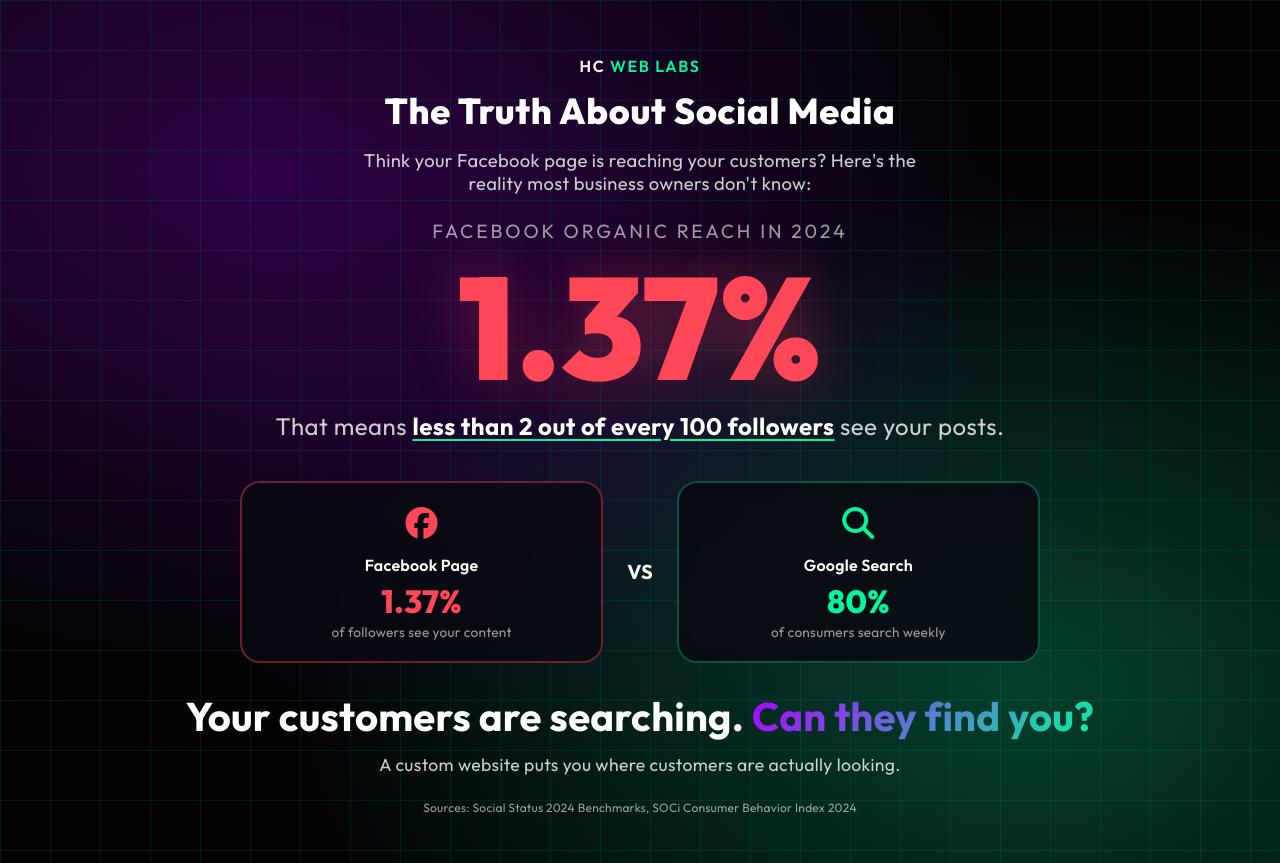
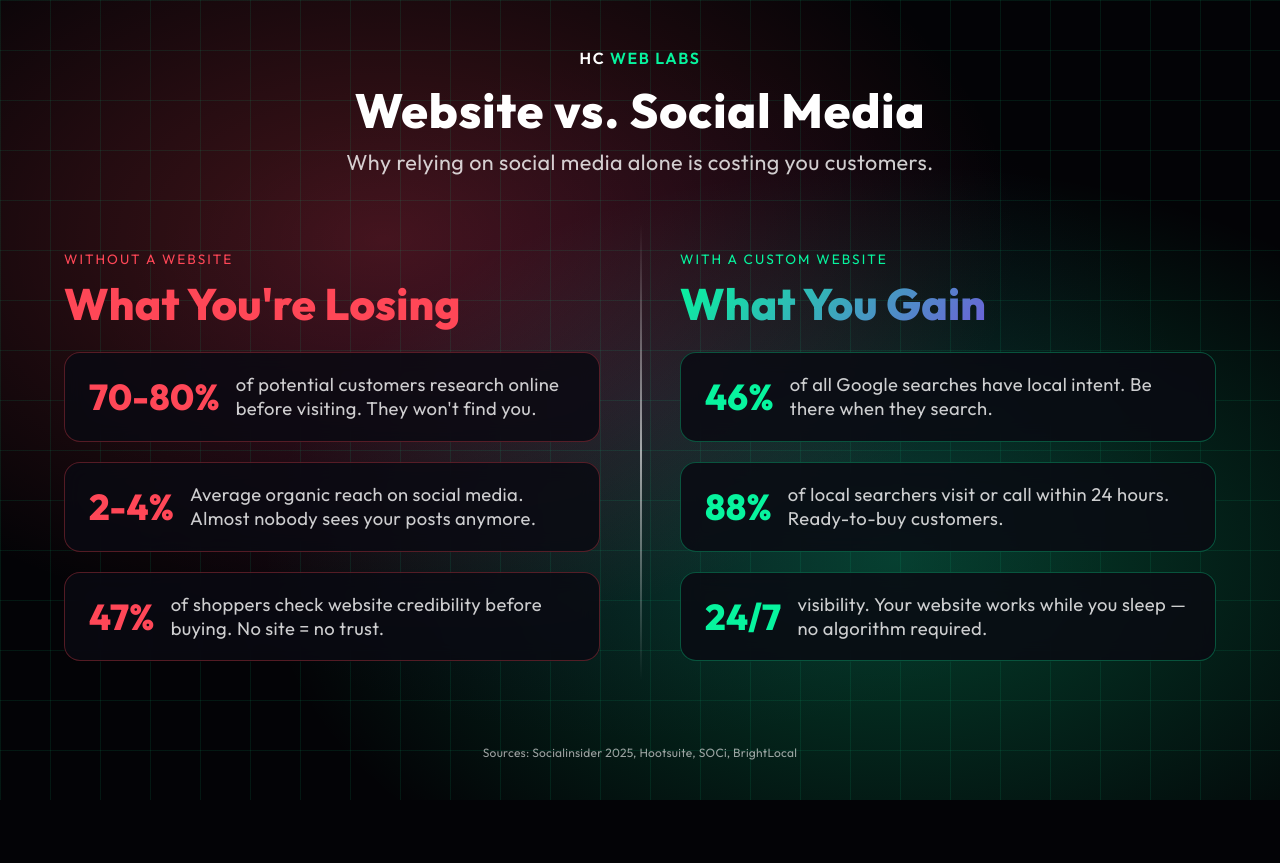
Before and after one commit to HCWebLabs/adverts, a plain HTML site: page index.html in a window 1280 px wide. After the commit the page ends 800 px from the top, so only its background shows below. Drawn offline with Linux system fonts and the light colour scheme.

Commit message:
Update index.html

```diff
--- a/index.html
+++ b/index.html
@@ -3,7 +3,7 @@
 <head>
     <meta charset="UTF-8">
     <meta name="viewport" content="width=device-width, initial-scale=1.0">
-    <title>HC Web Labs - The Truth About Facebook Reach</title>
+    <title>HC Web Labs - What You're Missing Without a Website</title>
 
     <link rel="preconnect" href="https://fonts.googleapis.com">
     <link rel="preconnect" href="https://fonts.gstatic.com" crossorigin>
@@ -21,16 +21,15 @@
             --color-1: #42047E;
             --color-2: #07F49E;
             --color-3: #AE00FF;
-            --color-4: #6C82C3;
             --gradient-main: linear-gradient(135deg, #AE00FF 0%, #07F49E 100%);
             --accent: #07F49E;
             --danger: #FF4757;
+            --warning: #FFA502;
             --bg-dark: #030306;
             --bg-glass: rgba(10, 10, 18, 0.7);
             --text-primary: #ffffff;
             --text-secondary: rgba(255, 255, 255, 0.8);
             --text-muted: rgba(255, 255, 255, 0.6);
-            --border-glass: rgba(255, 255, 255, 0.1);
             --border-accent: rgba(7, 244, 158, 0.3);
         }
 
@@ -45,11 +44,11 @@
 
         .flyer {
             min-height: 100vh;
-            display: flex;
-            flex-direction: column;
-            justify-content: space-between;
-            padding: clamp(2rem, 5vw, 3.5rem);
-            padding-bottom: clamp(2rem, 4vw, 3rem);
+            display: grid;
+            grid-template-columns: 1fr 1fr;
+            gap: 3rem;
+            padding: clamp(1.5rem, 4vw, 3rem);
+            padding-top: clamp(7rem, 14vw, 10rem);
             position: relative;
             overflow: hidden;
         }
@@ -59,8 +58,8 @@
             position: absolute;
             inset: 0;
             background:
-                radial-gradient(ellipse at 20% 20%, rgba(174, 0, 255, 0.25) 0%, transparent 50%),
-                radial-gradient(ellipse at 80% 80%, rgba(7, 244, 158, 0.25) 0%, transparent 50%),
+                radial-gradient(ellipse at 30% 30%, rgba(255, 71, 87, 0.25) 0%, transparent 50%),
+                radial-gradient(ellipse at 70% 70%, rgba(7, 244, 158, 0.25) 0%, transparent 50%),
                 radial-gradient(ellipse at 50% 50%, rgba(66, 4, 126, 0.15) 0%, transparent 60%);
             z-index: 0;
         }
@@ -75,15 +74,123 @@
             z-index: 0;
         }
 
+        /* Left Side - The Problem */
+        .side {
+            position: relative;
+            z-index: 1;
+            display: flex;
+            flex-direction: column;
+            justify-content: center;
+            padding: 1rem;
+        }
+
+        .side-header {
+            margin-bottom: 1.5rem;
+        }
+
+        .side-label {
+            font-size: 0.85rem;
+            text-transform: uppercase;
+            letter-spacing: 0.15em;
+            margin-bottom: 0.75rem;
+        }
+
+        .problem .side-label {
+            color: var(--danger);
+        }
+
+        .solution .side-label {
+            color: var(--accent);
+        }
+
+        .side-title {
+            font-size: clamp(1.75rem, 4vw, 2.75rem);
+            font-weight: 800;
+            line-height: 1.1;
+        }
+
+        .problem .side-title {
+            color: var(--danger);
+        }
+
+        .solution .side-title {
+            background: linear-gradient(135deg, #07F49E 0%, #AE00FF 100%);
+            -webkit-background-clip: text;
+            background-clip: text;
+            -webkit-text-fill-color: transparent;
+        }
+
+        /* Stats List */
+        .stats-list {
+            display: flex;
+            flex-direction: column;
+            gap: 1.25rem;
+        }
+
+        .stat-item {
+            display: flex;
+            align-items: center;
+            gap: 1rem;
+            background: rgba(10, 10, 18, 0.85);
+            backdrop-filter: blur(10px);
+            -webkit-backdrop-filter: blur(10px);
+            border-radius: 1rem;
+            padding: 1.25rem 1.5rem;
+        }
+
+        .problem .stat-item {
+            border: 1px solid rgba(255, 71, 87, 0.3);
+        }
+
+        .solution .stat-item {
+            border: 1px solid var(--border-accent);
+        }
+
+        .stat-number {
+            font-size: 2.25rem;
+            font-weight: 800;
+            line-height: 1;
+            flex-shrink: 0;
+        }
+
+        .problem .stat-number {
+            color: var(--danger);
+        }
+
+        .solution .stat-number {
+            color: var(--accent);
+        }
+
+        .stat-text {
+            font-size: 1.15rem;
+            color: var(--text-secondary);
+            line-height: 1.3;
+            letter-spacing: 0.02em;
+        }
+
+        /* Divider */
+        .divider {
+            position: absolute;
+            left: 50%;
+            top: 28%;
+            bottom: 15%;
+            width: 2px;
+            background: linear-gradient(to bottom, transparent, var(--text-muted), transparent);
+            z-index: 1;
+        }
+
         /* Header */
         .header {
-            position: relative;
-            z-index: 1;
-            text-align: center;
+            position: absolute;
+            top: clamp(1.5rem, 4vw, 3rem);
+            left: clamp(1.5rem, 4vw, 3rem);
+            right: clamp(1.5rem, 4vw, 3rem);
+            z-index: 2;
             display: flex;
             flex-direction: column;
             align-items: center;
-            gap: 0.75rem;
+            text-align: center;
+            gap: 0.5rem;
         }
 
         .logo {
@@ -92,226 +199,53 @@
             letter-spacing: 0.1em;
             text-transform: uppercase;
             color: var(--text-primary);
+            margin-bottom: 0.25rem;
         }
 
         .logo span {
             color: var(--accent);
         }
 
-        .tagline {
-            font-size: clamp(1.5rem, 4vw, 2.25rem);
+        .headline {
+            font-size: clamp(2rem, 5vw, 3rem);
             font-weight: 800;
             color: var(--text-primary);
             letter-spacing: 0.02em;
-            margin-bottom: 0.25rem;
         }
 
-        .intro-text {
-            font-size: clamp(1rem, 2vw, 1.15rem);
-            color: var(--text-secondary);
-            max-width: 600px;
-            letter-spacing: 0.02em;
-            margin-bottom: 1.5rem;
-        }
-
-        /* Main Content */
-        .main {
-            position: relative;
-            z-index: 1;
-            flex: 1;
-            display: flex;
-            flex-direction: column;
-            justify-content: center;
-            gap: 1.75rem;
-        }
-
-        /* The Big Stat */
-        .stat-showcase {
-            text-align: center;
-            margin-bottom: 0.25rem;
-        }
-
-        .stat-label {
-            font-size: clamp(1rem, 2vw, 1.2rem);
-            color: var(--text-muted);
-            text-transform: uppercase;
-            letter-spacing: 0.15em;
-            margin-bottom: 0.75rem;
-        }
-
-        .stat-number {
-            font-size: clamp(4rem, 14vw, 9rem);
-            font-weight: 900;
-            line-height: 1;
-            color: var(--danger);
-            text-shadow: 0 0 60px rgba(255, 71, 87, 0.4);
-        }
-
-        .stat-context {
-            font-size: clamp(1.1rem, 2.5vw, 1.5rem);
-            color: var(--text-secondary);
-            margin-top: 0.75rem;
-            margin-bottom: 0.5rem;
-            letter-spacing: 0.02em;
-        }
-
-        .stat-context u {
-            text-decoration: underline;
-            text-decoration-color: var(--accent);
-            text-underline-offset: 4px;
-        }
-
-        .stat-context strong {
-            color: var(--text-primary);
-        }
-
-        /* Comparison */
-        .comparison {
-            display: grid;
-            grid-template-columns: 1fr auto 1fr;
-            gap: 1.5rem;
-            align-items: center;
-            max-width: 800px;
-            margin: 0 auto;
-            width: 100%;
-        }
-
-        .compare-card {
-            background: rgba(10, 10, 18, 0.85);
-            backdrop-filter: blur(10px);
-            -webkit-backdrop-filter: blur(10px);
-            border-radius: 1.25rem;
-            padding: 1.25rem 1.5rem;
-            text-align: center;
-        }
-
-        .compare-card.bad {
-            border: 2px solid rgba(255, 71, 87, 0.4);
-        }
-
-        .compare-card.good {
-            border: 2px solid var(--border-accent);
-        }
-
-        .compare-icon {
-            font-size: 2rem;
-            margin-bottom: 0.75rem;
-        }
-
-        .compare-card.bad .compare-icon {
-            color: var(--danger);
-        }
-
-        .compare-card.good .compare-icon {
-            color: var(--accent);
-        }
-
-        .compare-title {
-            font-size: 1rem;
-            font-weight: 600;
-            margin-bottom: 0.35rem;
-        }
-
-        .compare-stat {
-            font-size: 2rem;
-            font-weight: 800;
-        }
-
-        .compare-card.bad .compare-stat {
-            color: var(--danger);
-        }
-
-        .compare-card.good .compare-stat {
-            color: var(--accent);
-        }
-
-        .compare-desc {
-            font-size: 0.85rem;
-            color: var(--text-muted);
-            margin-top: 0.15rem;
-            letter-spacing: 0.02em;
-        }
-
-        .vs {
-            font-size: 1.25rem;
-            font-weight: 700;
-            color: var(--text-primary);
-        }
-
-        /* Bottom Message */
-        .bottom-message {
-            text-align: center;
-            margin-bottom: 0.5rem;
-        }
-
-        .message-main {
-            font-size: clamp(1.5rem, 4vw, 2.5rem);
-            font-weight: 700;
-            margin-bottom: 0.75rem;
-        }
-
-        .message-main .gradient-text {
-            background: linear-gradient(135deg, #AE00FF 0%, #07F49E 100%);
-            -webkit-background-clip: text;
-            background-clip: text;
-            -webkit-text-fill-color: transparent;
-        }
-
-        .message-sub {
-            font-size: 1.1rem;
+        .subline {
+            font-size: clamp(1.1rem, 2.5vw, 1.35rem);
             color: var(--text-secondary);
             letter-spacing: 0.02em;
+            max-width: 600px;
         }
 
         /* Footer */
         .footer {
-            position: relative;
+            position: absolute;
+            bottom: clamp(1.5rem, 4vw, 2.5rem);
+            left: clamp(1.5rem, 4vw, 3rem);
+            right: clamp(1.5rem, 4vw, 3rem);
             z-index: 1;
             text-align: center;
-            margin-top: auto;
-            padding-top: 1rem;
-            width: 100%;
         }
 
         .source {
             font-size: 0.75rem;
             color: var(--text-muted);
             letter-spacing: 0.02em;
-            width: 100%;
-            text-align: center;
         }
 
-        .contact-col {
-            display: flex;
-            flex-direction: column;
-            gap: 0.5rem;
-        }
-
-        .contact-item {
-            display: flex;
-            align-items: center;
-            gap: 0.75rem;
-            font-size: 1rem;
-        }
-
-        .contact-item i {
-            color: var(--accent);
-        }
-
-        @media (max-width: 768px) {
-            .comparison {
+        @media (max-width: 900px) {
+            .flyer {
                 grid-template-columns: 1fr;
-                gap: 1rem;
+                gap: 2rem;
+                padding-bottom: 5rem;
             }
 
-            .vs {
+            .divider {
                 display: none;
             }
-
-            .footer {
-                flex-direction: column;
-                gap: 1.5rem;
-                align-items: flex-start;
         }
     </style>
 </head>
@@ -319,47 +253,60 @@
     <div class="flyer">
         <div class="bg-gradient"></div>
         <div class="bg-grid"></div>
+        <div class="divider"></div>
 
         <header class="header">
             <div class="logo">HC <span>Web Labs</span></div>
-            <h1 class="tagline">The Truth About Social Media</h1>
-            <p class="intro-text">Think your Facebook page is reaching your customers? Here's the reality most business owners don't know:</p>
+            <h1 class="headline">Website vs. Social Media</h1>
+            <p class="subline">Why relying on social media alone is costing you customers.</p>
         </header>
 
-        <main class="main">
-
-            <div class="stat-showcase">
-                <p class="stat-label">Facebook Organic Reach in 2024</p>
-                <div class="stat-number">1.37%</div>
-                <p class="stat-context">That means <strong><u>less than 2 out of every 100 followers</u></strong> see your posts.</p>
+        <div class="side problem">
+            <div class="side-header">
+                <p class="side-label">Without a Website</p>
+                <h2 class="side-title">What You're Losing</h2>
             </div>
 
-            <div class="comparison">
-                <div class="compare-card bad">
-                    <div class="compare-icon"><i class="fa-brands fa-facebook"></i></div>
-                    <div class="compare-title">Facebook Page</div>
-                    <div class="compare-stat">1.37%</div>
-                    <div class="compare-desc">of followers see your content</div>
+            <div class="stats-list">
+                <div class="stat-item">
+                    <div class="stat-number">70-80%</div>
+                    <div class="stat-text">of potential customers research online before visiting. They won't find you.</div>
                 </div>
-
-                <div class="vs">VS</div>
-
-                <div class="compare-card good">
-                    <div class="compare-icon"><i class="fa-solid fa-magnifying-glass"></i></div>
-                    <div class="compare-title">Google Search</div>
-                    <div class="compare-stat">80%</div>
-                    <div class="compare-desc">of consumers search weekly</div>
+                <div class="stat-item">
+                    <div class="stat-number">2-4%</div>
+                    <div class="stat-text">Average organic reach on social media. Almost nobody sees your posts anymore.</div>
+                </div>
+                <div class="stat-item">
+                    <div class="stat-number">47%</div>
+                    <div class="stat-text">of shoppers check website credibility before buying. No site = no trust.</div>
                 </div>
             </div>
+        </div>
 
-            <div class="bottom-message">
-                <p class="message-main">Your customers are searching. <span class="gradient-text">Can they find you?</span></p>
-                <p class="message-sub">A custom website puts you where customers are actually looking.</p>
+        <div class="side solution">
+            <div class="side-header">
+                <p class="side-label">With a Custom Website</p>
+                <h2 class="side-title">What You Gain</h2>
             </div>
-        </main>
+
+            <div class="stats-list">
+                <div class="stat-item">
+                    <div class="stat-number">46%</div>
+                    <div class="stat-text">of all Google searches have local intent. Be there when they search.</div>
+                </div>
+                <div class="stat-item">
+                    <div class="stat-number">88%</div>
+                    <div class="stat-text">of local searchers visit or call within 24 hours. Ready-to-buy customers.</div>
+                </div>
+                <div class="stat-item">
+                    <div class="stat-number">24/7</div>
+                    <div class="stat-text">visibility. Your website works while you sleep — no algorithm required.</div>
+                </div>
+            </div>
+        </div>
 
         <footer class="footer">
-            <div class="source">Sources: Social Status 2024 Benchmarks, SOCi Consumer Behavior Index 2024</div>
+            <div class="source">Sources: Socialinsider 2025, Hootsuite, SOCi, BrightLocal</div>
         </footer>
     </div>
 </body>
```
